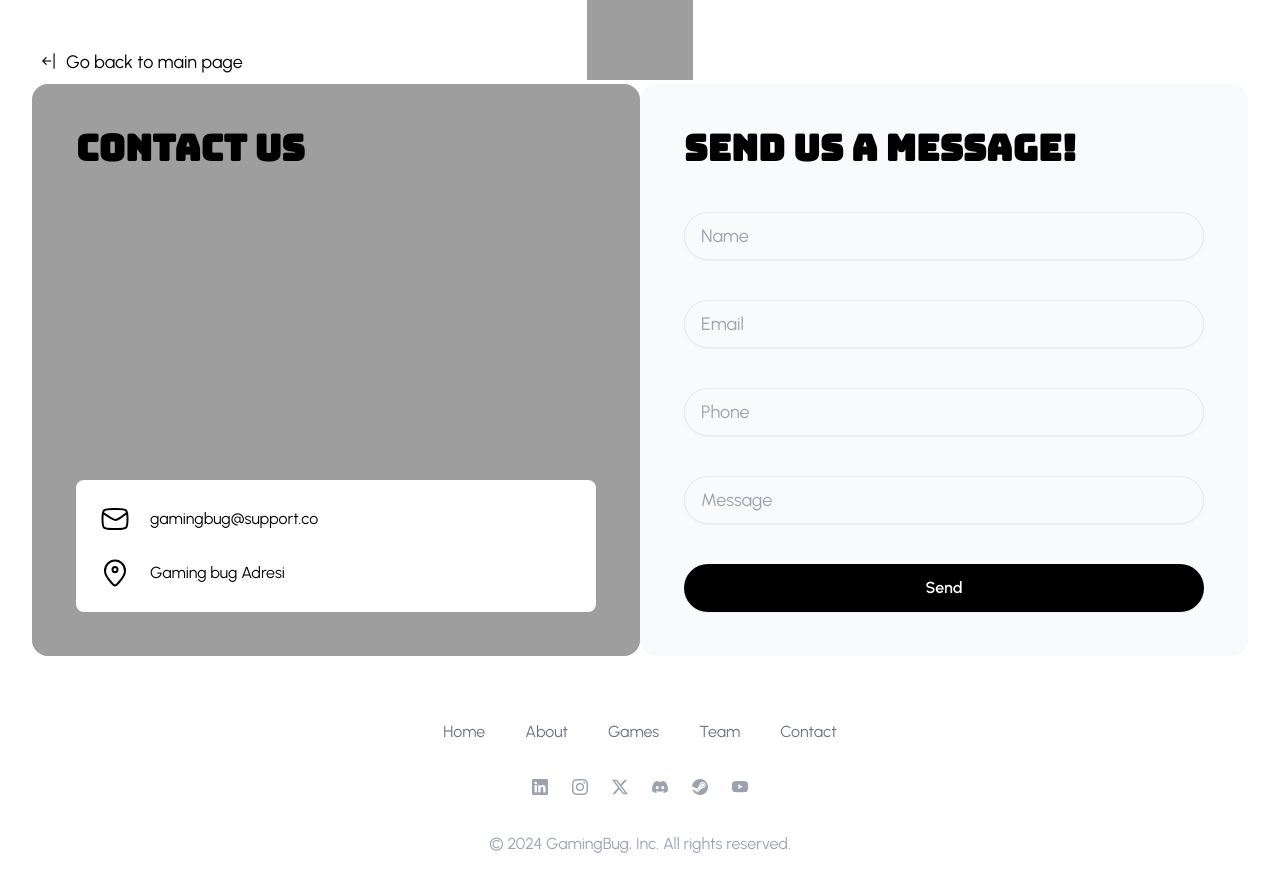
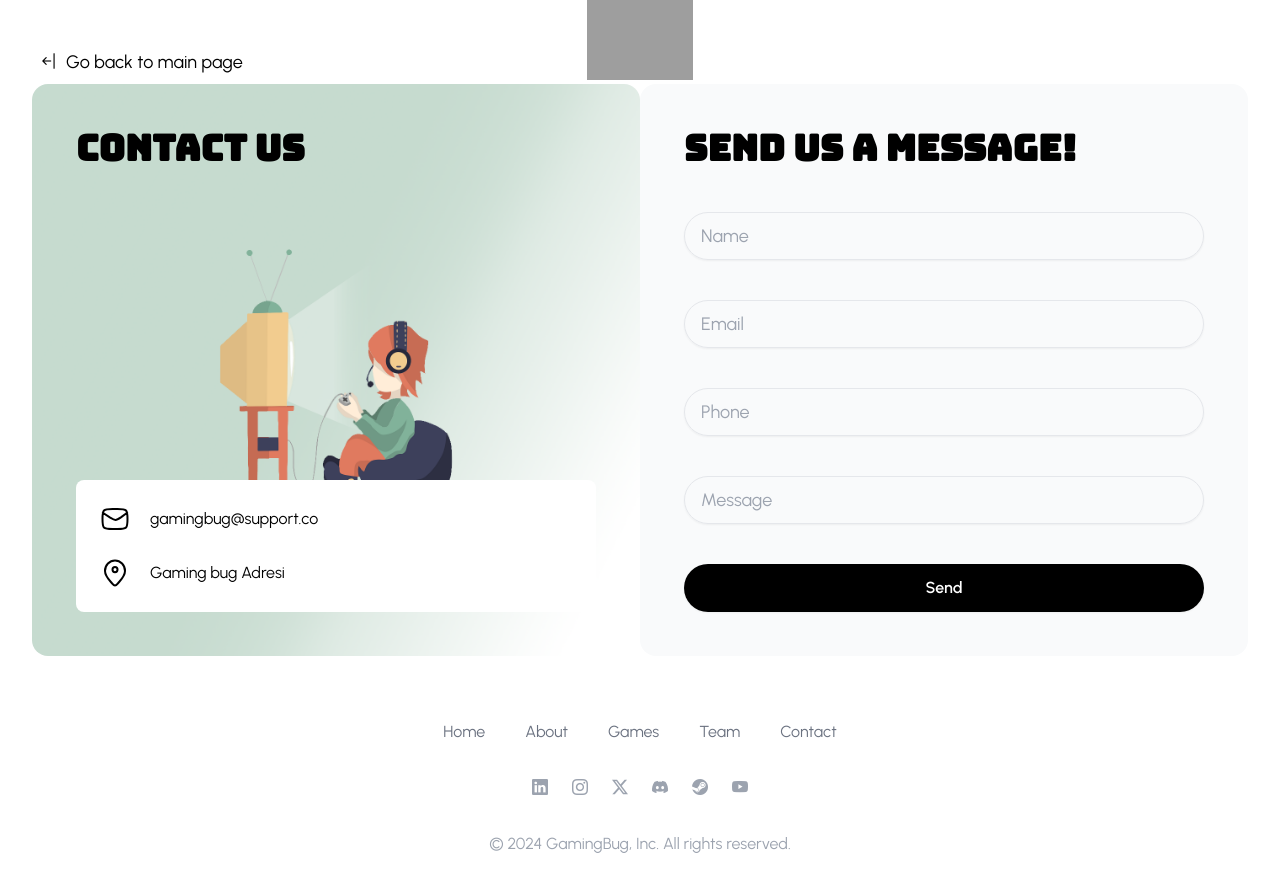
Before and after one commit to bysnakejnr/gamingbug, a React (Vite) app: page /contactus in a window 1280 px wide. Shown: the top 892 px of the page. Built offline with nearby package versions, Linux system fonts and the light colour scheme.

Commit message:
Fixed routes, added design changes.

```diff
--- a/src/pages/ContactUs.jsx
+++ b/src/pages/ContactUs.jsx
@@ -157,7 +157,7 @@ const ContactUs = () =>{
                             <div className="lg:mb-0 mb-10">
                                 <div className="group w-full h-full">
                                     <div className="relative h-full">
-                                        <img src={`${photos}public/contactusimage.png`}
+                                        <img src={`${photos}contactusimage.png`}
                                              alt="ContactUs tailwind section"
                                              className="w-full h-full object-cover lg:rounded-l-2xl rounded-2xl bg-blend-multiply"
                                              style={{backgroundColor: '#C6DBCF'}}/>
```
